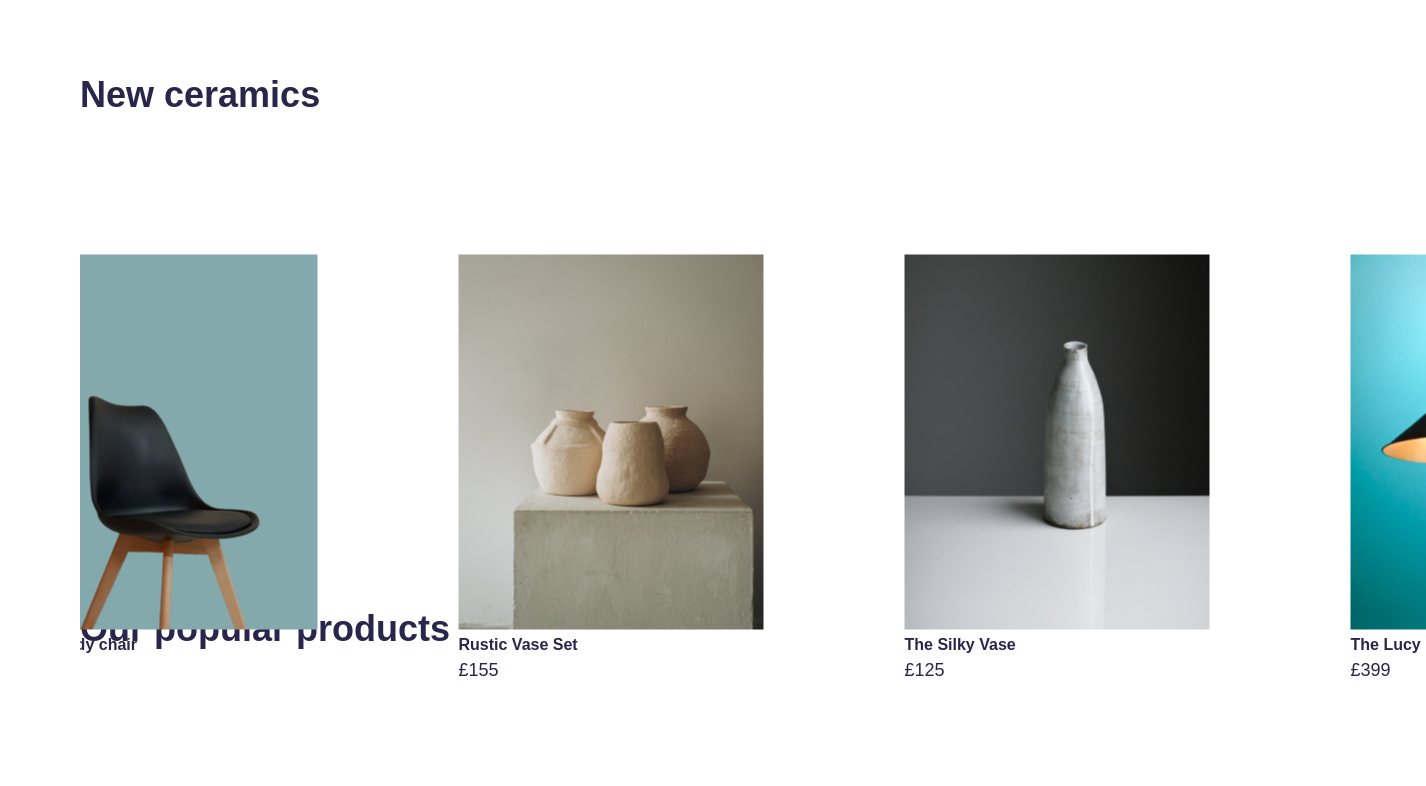
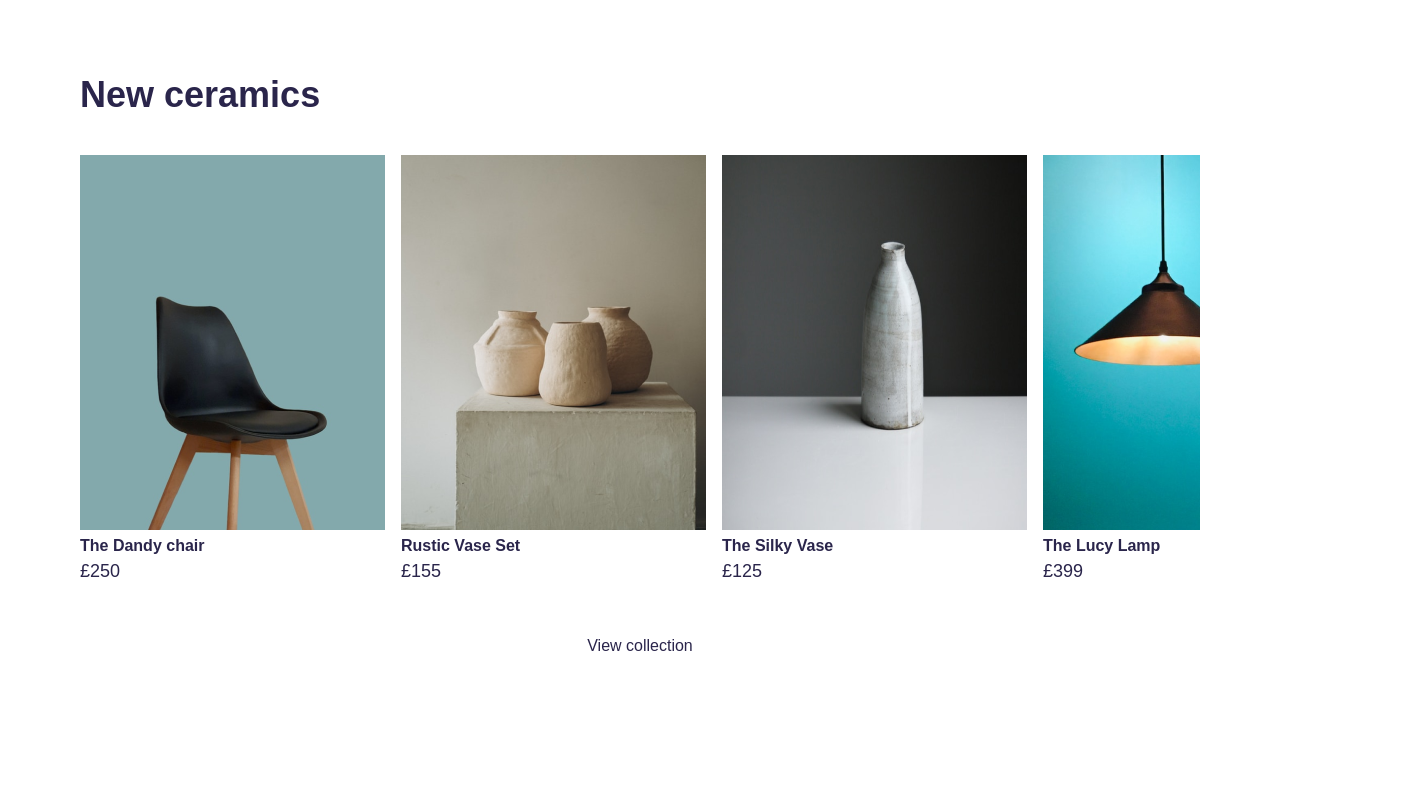
Before and after one commit to gkartsivadze/furniture_advanced, a React (Vite) app: page / in a window 1280 px wide. Shown: the part 1200-1986 px from the top of the page, 1426 px wide, since content can reach past the window. Built offline with nearby package versions, Linux system fonts and the light colour scheme; a web font is replaced by a local one.

Commit message:
some cleanup of pages

```diff
--- a/src/components/ProductListSection.jsx
+++ b/src/components/ProductListSection.jsx
@@ -4,14 +4,12 @@ export default function ProductListSection({ name, data }) {
   return (
     <section className="product_section">
        <h1>{name}</h1>
-       <div className="scroll_wrapper">
         <div className="scrollable_list">
           {
             data.map(product => <ProductCard key={product.id} id={product.id} type={product.type} image={product.image} name={product.name} price={product.price} />)
           }
         </div>
         <button className="btn bm">View collection</button>
-      </div>
     </section>
   )
 }
--- a/src/directions/ProductPage/PreviewSection.jsx
+++ b/src/directions/ProductPage/PreviewSection.jsx
@@ -2,6 +2,7 @@ export default function PreviewSection({ product }) {
     return(
         <section>
             <img src={product.image} alt="" />
+
         </section>
     )
 }
--- a/src/index.scss
+++ b/src/index.scss
@@ -100,34 +100,14 @@ button {
     background-color: var(--transparent-white);
     color: var(--white)
 }
-
-.scroll_wrapper {
-    height: 20rem;
-    position: relative;
-
-    display: flex;
-    align-items: flex-end;
-}
 .scrollable_list {
-    position: absolute;
-    top: 0; left: 0;
-
     display: grid;
-    grid-auto-flow: row;
+    grid-auto-flow: column;
     gap: 1rem;
 
-    height: 100vw;
-    transform-origin: right top;
-    transform: translate(-100%) rotate(-90deg);
+    overflow-x: auto;
 
     padding-right: 2rem;
-    overflow-Y: auto;
-    &::-webkit-scrollbar {
-        display: none;
-    }
-    &>a {
-        transform: rotate(90deg);
-    }
 }
 
 ::-webkit-scrollbar {
@@ -140,7 +120,6 @@ button {
 
 .flex_list {
     display: flex;
-    justify-content: space-between;
 }
 
 .featured_card {
```
Also changed, not shown: src/components/PreviewSection.jsx (deleted).
